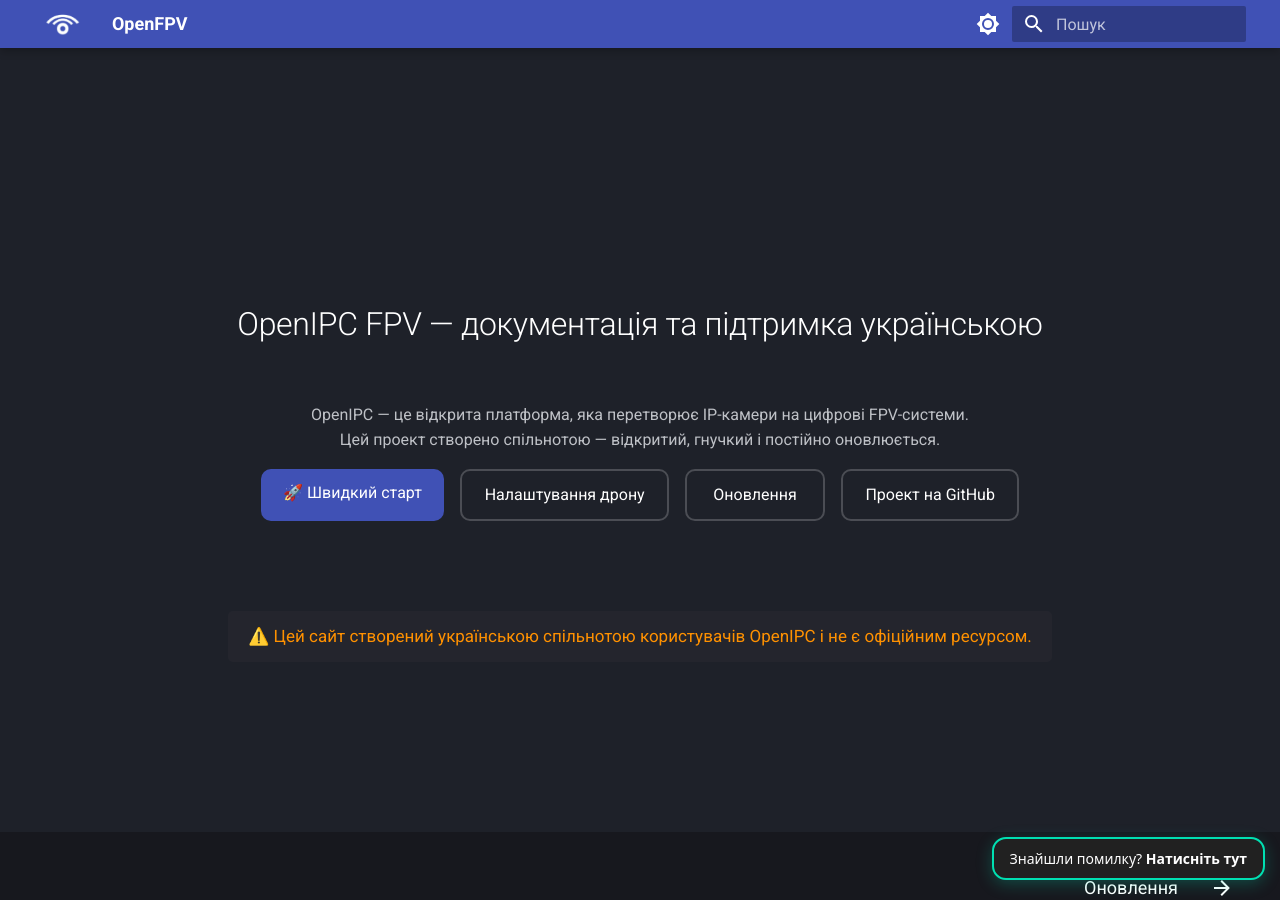
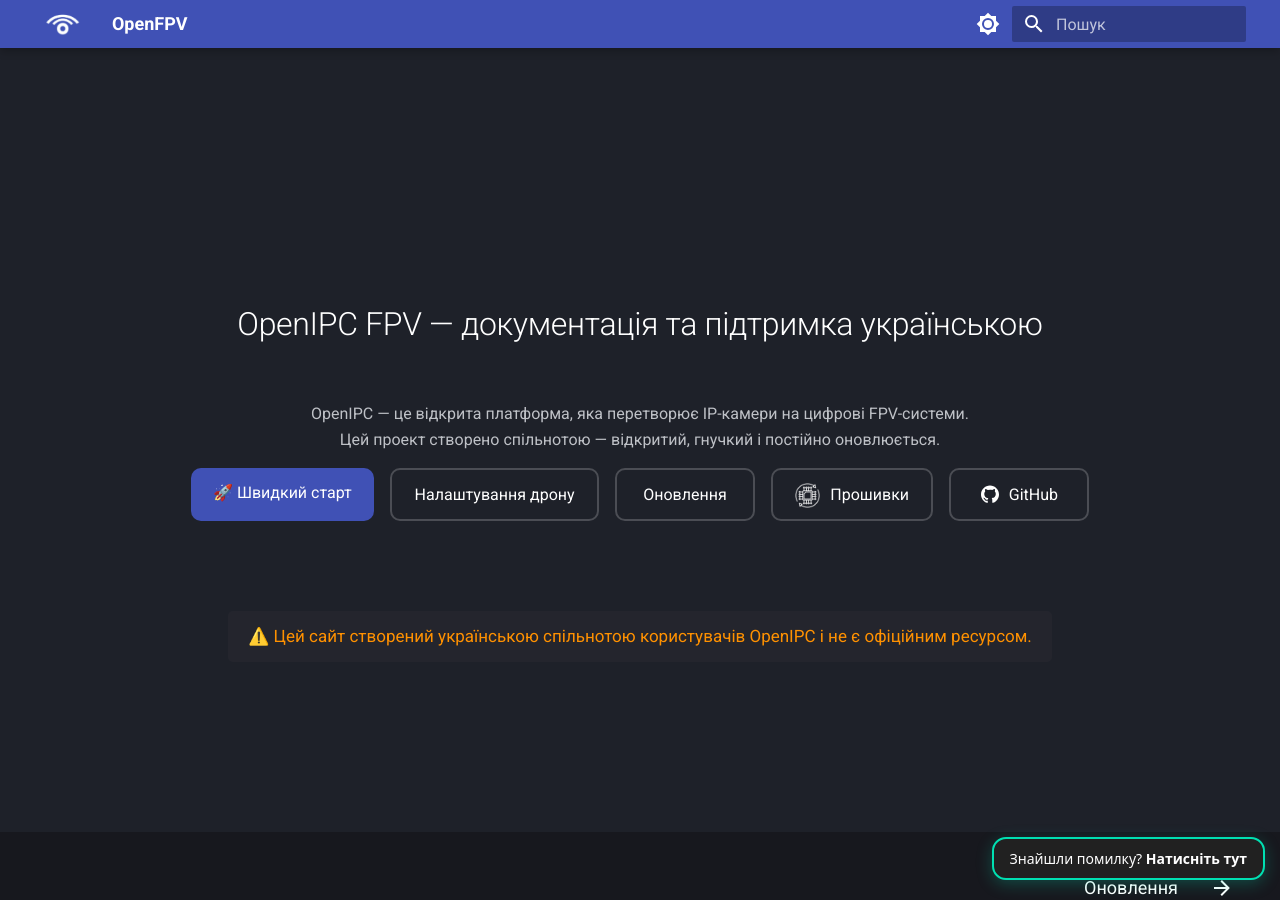
Before and after one commit to Maxwell456/openipc-docs-ukr, an MkDocs documentation site: the page built from docs/index.md, in a window 1280 px wide and 900 px high. Built offline with MkDocs 1.6.1 and Material for MkDocs 9.7.7, drawn with Linux system fonts in a browser that asks for light colours.

```diff
--- a/docs/index.md
+++ b/docs/index.md
@@ -22,7 +22,23 @@ hide:
     <a href="/quick-start/" class="md-button md-button--primary">🚀 Швидкий старт</a>
     <a href="/drone/" class="md-button">Налаштування дрону</a>
     <a href="/update/" class="md-button">Оновлення</a>
-    <a href="https://github.com/OpenIPC/" class="md-button" target="_blank" rel="noopener">Проект на GitHub</a>
+     <a href="https://github.com/OpenIPC/builder/releases/tag/latest" class="md-button md-button--icon" target="_blank" rel="noopener">
+    <img
+      src="images/icon-firmware.png"
+      alt="Прошивки"
+      style="width:25px; height:25px; vertical-align: middle; margin-right: 6px;"
+    />
+    Прошивки
+  </a>
+  <a href="https://github.com/OpenIPC" class="md-button md-button--icon">
+    <span class="twemoji">
+      <svg xmlns="http://www.w3.org/2000/svg" width="20" height="20" viewBox="0 0 24 24" fill="currentColor" style="vertical-align: middle; margin-right: 6px;">
+        <path d="M12 0.5C5.37 0.5 0 5.87 0 12.5c0 5.28 3.438 9.747 8.205 11.325.6.113.82-.26.82-.577v-2.234c-3.338.726-4.033-1.416-4.033-1.416-.546-1.387-1.333-1.756-1.333-1.756-1.09-.745.083-.73.083-.73 1.205.084 1.84 1.236 1.84 1.236 1.07 1.832 2.81 1.303 3.495.997.108-.776.42-1.303.762-1.602-2.665-.303-5.466-1.332-5.466-5.93 0-1.31.467-2.38 1.235-3.22-.124-.303-.535-1.523.117-3.176 0 0 1.008-.323 3.3 1.23a11.51 11.51 0 0 1 3.003-.404c1.02.005 2.048.137 3.004.404 2.29-1.553 3.296-1.23 3.296-1.23.654 1.653.243 2.873.12 3.176.77.84 1.233 1.91 1.233 3.22 0 4.61-2.804 5.624-5.475 5.92.43.37.823 1.096.823 2.21v3.285c0 .32.216.694.825.576C20.565 22.244 24 17.777 24 12.5 24 5.87 18.63.5 12 .5z"/>
+      </svg>
+    </span>
+    GitHub
+  </a>
+
   </div>
 
   <!-- Заметка с жёлтым фоном -->
```
Also changed, not shown: docs/firmware/apfpv.md (+3 -1 lines), docs/images/apfpv-f.png (added), docs/images/icon-firmware.png (added).
